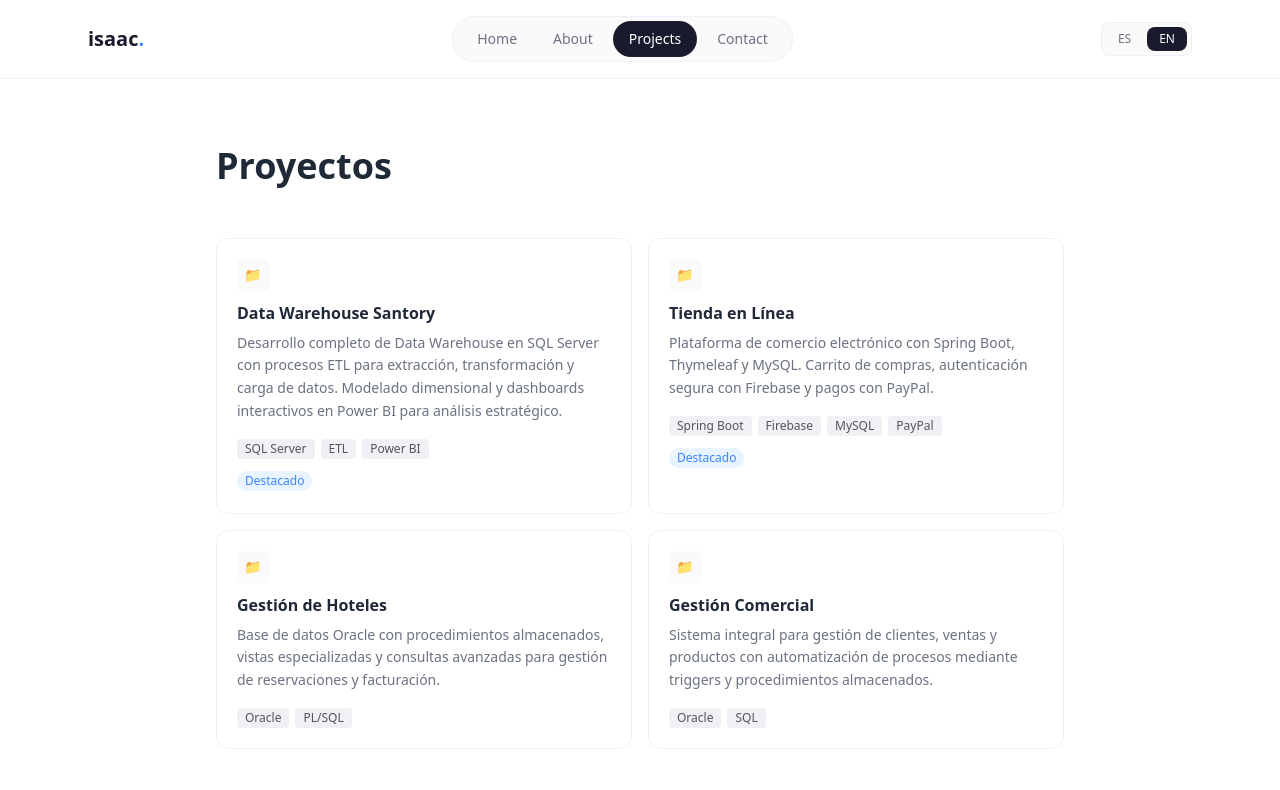
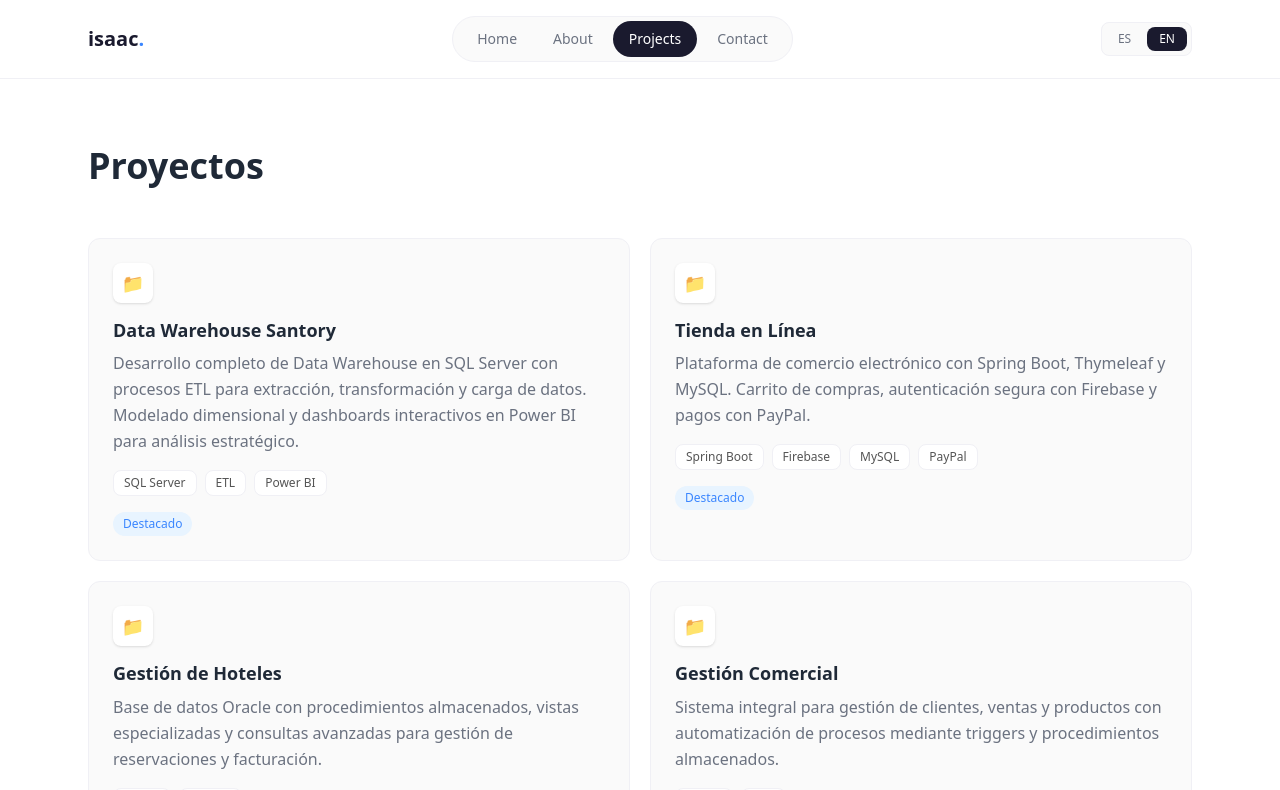
Before and after one commit to IsaacLopez777/portfolio, a Next.js app: page /en/projects in a window 1280 px wide. Shown: the top 790 px of the page. Built offline with nearby package versions, Linux system fonts and the light colour scheme.

Commit message:
Update all pages to match home page style

```diff
--- a/src/app/[locale]/about/page.tsx
+++ b/src/app/[locale]/about/page.tsx
@@ -11,11 +11,11 @@ export default async function AboutPage({ params }: AboutPageProps) {
 
   return (
     <div className="min-h-screen bg-white">
-      <div className="max-w-3xl mx-auto px-6 py-16">
+      <div className="max-w-6xl mx-auto px-6 py-16">
         <h1 className="text-4xl font-bold text-[#1a1a2e] mb-12">Sobre mí</h1>
 
         <section className="mb-16">
-          <h2 className="text-xs font-bold text-[#3a86ff] uppercase tracking-[0.2em] mb-6">Objetivo</h2>
+          <h2 className="text-xs font-bold text-[#3a86ff] uppercase tracking-[0.2em] mb-8">Objetivo</h2>
           <p className="text-[#555] leading-relaxed bg-[#fafafa] p-8 rounded-xl border border-[#f0f0f5]">
             Apasionado por el desarrollo de software y la gestión de datos, enfocado en la creación
             de soluciones eficientes, escalables y orientadas al análisis de información.
@@ -25,8 +25,9 @@ export default async function AboutPage({ params }: AboutPageProps) {
           </p>
         </section>
 
-        <section className="mb-16">
-          <h2 className="text-xs font-bold text-[#3a86ff] uppercase tracking-[0.2em] mb-6">Experiencia</h2>
+        <section className="mb-20">
+          <h2 className="text-xs font-bold text-[#3a86ff] uppercase tracking-[0.2em] mb-8">Experiencia</h2>
+
           <div className="flex gap-6">
             <div className="flex flex-col items-center">
               <div className="w-3 h-3 bg-[#3a86ff] rounded-full"></div>
@@ -59,8 +60,8 @@ export default async function AboutPage({ params }: AboutPageProps) {
           </div>
         </section>
 
-        <section className="mb-16">
-          <h2 className="text-xs font-bold text-[#3a86ff] uppercase tracking-[0.2em] mb-6">Educación</h2>
+        <section className="mb-20">
+          <h2 className="text-xs font-bold text-[#3a86ff] uppercase tracking-[0.2em] mb-8">Educación</h2>
           <div className="bg-[#fafafa] rounded-xl p-8 border border-[#f0f0f5]">
             <h3 className="text-lg font-bold text-[#1a1a2e]">Ingeniería en Sistemas de Computación</h3>
             <p className="text-[#3a86ff] font-medium mt-1">Universidad Fidélitas</p>
@@ -72,16 +73,16 @@ export default async function AboutPage({ params }: AboutPageProps) {
           </div>
         </section>
 
-        <section className="mb-16">
-          <h2 className="text-xs font-bold text-[#3a86ff] uppercase tracking-[0.2em] mb-6">Certificaciones</h2>
-          <div className="space-y-3">
+        <section className="mb-20">
+          <h2 className="text-xs font-bold text-[#3a86ff] uppercase tracking-[0.2em] mb-8">Certificaciones</h2>
+          <div className="grid grid-cols-2 gap-4">
             {[
               { name: 'Scrum Master', desc: 'Metodología ágil para gestión de proyectos de software', icon: '/images/scrum-logo.jpg' },
               { name: 'Cisco CCNA 1', desc: 'Configuración de redes y protocolos de comunicación', icon: '/images/LOGO_Cisco_CCNA.png' },
               { name: 'Cisco CCNA 2', desc: 'Routing y conmutación de redes', icon: '/images/LOGO_Cisco_CCNA.png' },
               { name: 'Cisco CCNA 3', desc: 'Administración de infraestructura tecnológica', icon: '/images/LOGO_Cisco_CCNA.png' },
             ].map((cert, i) => (
-              <div key={i} className="bg-[#fafafa] rounded-xl p-5 border border-[#f0f0f5] flex items-center gap-4">
+              <div key={i} className="bg-[#fafafa] rounded-xl p-5 border border-[#f0f0f5] flex items-center gap-4 hover:border-[#3a86ff] transition-all">
                 <div className="w-14 h-14 relative flex-shrink-0">
                   <Image src={cert.icon} alt={cert.name} fill className="object-contain rounded" />
                 </div>
--- a/src/app/[locale]/contact/page.tsx
+++ b/src/app/[locale]/contact/page.tsx
@@ -4,9 +4,8 @@ import Image from 'next/image';
 export default function ContactPage() {
   return (
     <div className="min-h-screen bg-white">
-      <div className="max-w-2xl mx-auto px-6 py-16">
-        <h1 className="text-4xl font-bold text-[#1a1a2e] mb-4">Contacto</h1>
-        <p className="text-[#6b7280] mb-10">¿Quieres contactarme? Puedes hacerlo a través de los siguientes medios.</p>
+      <div className="max-w-6xl mx-auto px-6 py-16">
+        <h1 className="text-4xl font-bold text-[#1a1a2e] mb-12">Contacto</h1>
 
         <div className="bg-[#fafafa] rounded-xl p-8 border border-[#f0f0f5] mb-10">
           <div className="grid sm:grid-cols-3 gap-8 text-center">
@@ -23,6 +22,18 @@ export default function ContactPage() {
               <p className="text-[#1a1a2e]">{profile.location}</p>
             </div>
           </div>
+        </div>
+
+        <div className="bg-[#fafafa] rounded-xl p-8 border border-[#f0f0f5] text-center mb-10">
+          <p className="text-[#6b7280] mb-5">¿Tienes un proyecto en mente? ¡Hablemos!</p>
+          <a
+            href="https://wa.me/50687425031?text=Hola%20Isaac,%20me%20gustaría%20contactarte."
+            target="_blank"
+            rel="noopener noreferrer"
+            className="inline-flex items-center gap-2 px-6 py-3 bg-[#25D366] text-white text-sm font-semibold rounded-lg hover:bg-[#20BD5A] transition-colors shadow-md"
+          >
+            💬 WhatsApp
+          </a>
         </div>
 
         <section>
--- a/src/app/[locale]/projects/page.tsx
+++ b/src/app/[locale]/projects/page.tsx
@@ -11,32 +11,32 @@ export default async function ProjectsPage({ params }: ProjectsPageProps) {
 
   return (
     <div className="min-h-screen bg-white">
-      <div className="max-w-4xl mx-auto px-6 py-16">
+      <div className="max-w-6xl mx-auto px-6 py-16">
         <h1 className="text-4xl font-bold text-[#1a1a2e] mb-12">Proyectos</h1>
 
-        <div className="grid md:grid-cols-2 gap-4">
+        <div className="grid md:grid-cols-2 gap-5">
           {projects.map((project) => (
             <div
               key={project.id}
-              className="bg-white rounded-xl p-5 border border-[#f0f0f5] hover:border-[#3a86ff] hover:shadow-lg transition-all"
+              className="bg-[#fafafa] rounded-xl p-6 border border-[#f0f0f5] hover:border-[#3a86ff] hover:shadow-lg transition-all"
             >
-              <div className="w-8 h-8 bg-[#fafafa] rounded flex items-center justify-center mb-3">
-                <span className="text-sm">📁</span>
+              <div className="w-10 h-10 bg-white rounded-lg flex items-center justify-center mb-4 shadow-sm">
+                <span className="text-lg">📁</span>
               </div>
-              <h2 className="text-base font-bold text-[#1a1a2e] mb-2">{project.title}</h2>
-              <p className="text-sm text-[#6b7280] mb-4 leading-relaxed">{project.desc || project.description || ''}</p>
-              <div className="flex flex-wrap gap-1.5">
+              <h2 className="text-lg font-bold text-[#1a1a2e] mb-2">{project.title}</h2>
+              <p className="text-[#6b7280] mb-4 leading-relaxed">{project.desc || project.description || ''}</p>
+              <div className="flex flex-wrap gap-2">
                 {project.technologies.map((tech: string) => (
                   <span
                     key={tech}
-                    className="px-2 py-0.5 bg-[#f0f0f5] text-[#555] text-xs rounded"
+                    className="px-2.5 py-1 bg-white text-[#555] text-xs rounded-lg border border-[#f0f0f5]"
                   >
                     {tech}
                   </span>
                 ))}
               </div>
               {project.featured && (
-                <span className="inline-block mt-3 text-xs font-medium text-[#3a86ff] bg-[#e8f4ff] px-2 py-0.5 rounded-full">
+                <span className="inline-block mt-4 text-xs font-medium text-[#3a86ff] bg-[#e8f4ff] px-2.5 py-1 rounded-full">
                   Destacado
                 </span>
               )}
```
